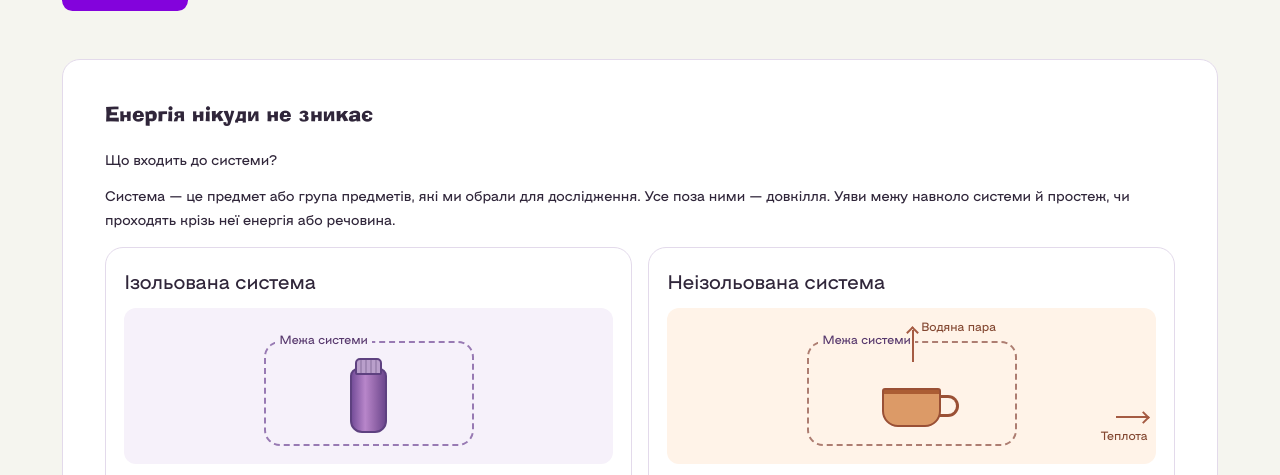
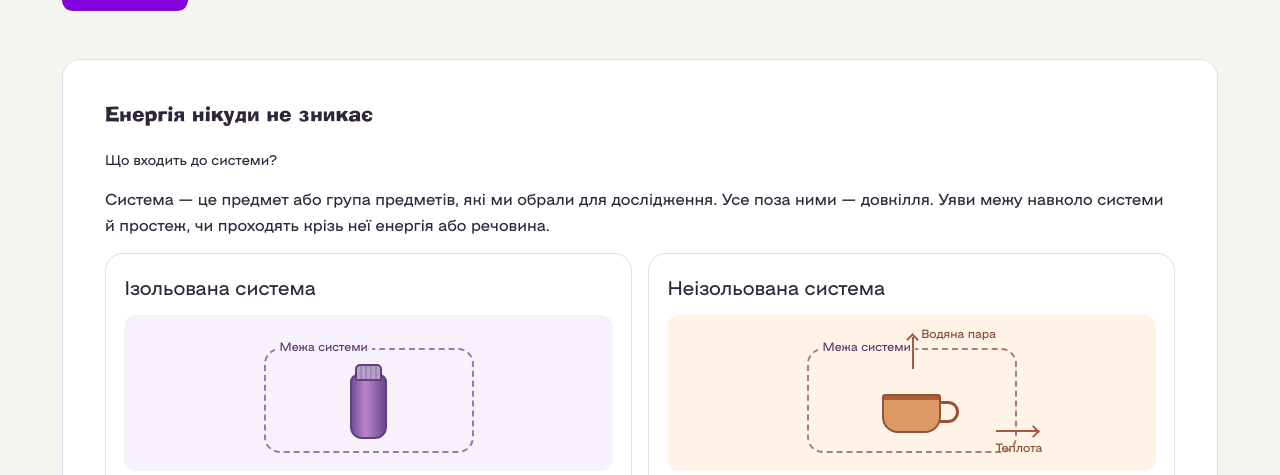
Before and after one commit to INSCIENCE-lab/energy, a plain HTML site: page index.html in a window 1280 px wide. Shown: the part 469-944 px from the top of the page. Drawn offline with Linux system fonts and the light colour scheme.

Commit message:
Clarify the heat flow across the system boundary

```diff
--- a/styles.css
+++ b/styles.css
@@ -70,6 +70,7 @@ footer{flex-wrap:wrap}.creator-credit{flex:0 0 100%;width:100%;border-top:1px so
 .system-grid{display:grid;grid-template-columns:repeat(2,minmax(0,1fr));gap:1rem;margin:1rem 0}
 .system-card{display:flex;flex-direction:column;min-width:0;padding:1.15rem;border:1px solid var(--line);border-radius:var(--radius);background:var(--paper)}
 .system-card h4{margin:0 0 .8rem;font-size:1.23rem}
+.system-intro>p,.system-card p{font-size:1rem;line-height:1.58}
 .system-card p{margin:.4rem 0}
 .system-card .system-example{margin-top:.85rem;color:var(--ink);font-weight:700}
 .system-card .system-law{margin-top:auto;padding-top:.85rem}
@@ -91,9 +92,9 @@ footer{flex-wrap:wrap}.creator-credit{flex:0 0 100%;width:100%;border-top:1px so
 .vapour{left:52%;top:9px}
 .vapour:before{left:-40px;top:12px;transform:rotate(-90deg)}
 .vapour:after{left:-13px;top:11px;transform:rotate(-45deg)}
-.heat{right:.5rem;bottom:20px}
-.heat:before{right:0;top:-10px}
-.heat:after{right:0;top:-13px;transform:rotate(45deg)}
+.heat{left:calc(50% + min(34%,105px) - 21px);bottom:16px;width:calc(50% - min(34%,105px) + 12px);line-height:1.2}
+.heat:before{left:0;top:-10px;width:43px}
+.heat:after{left:33px;top:-13px;transform:rotate(45deg)}
 @media(max-width:640px){.system-grid{grid-template-columns:1fr}}
 
 .energy-topic{max-width:none;margin:1.7rem 0;padding:1.15rem;border:1px solid var(--line);border-radius:var(--radius);background:#fff}
```
Also changed, not shown: index.html (+1 -1 lines).
